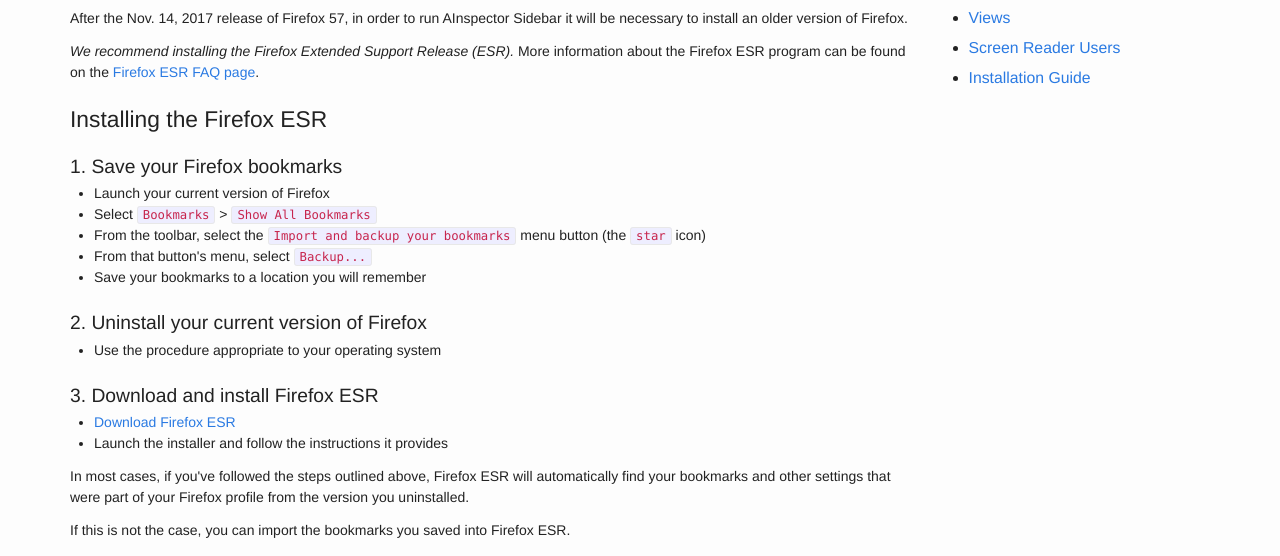
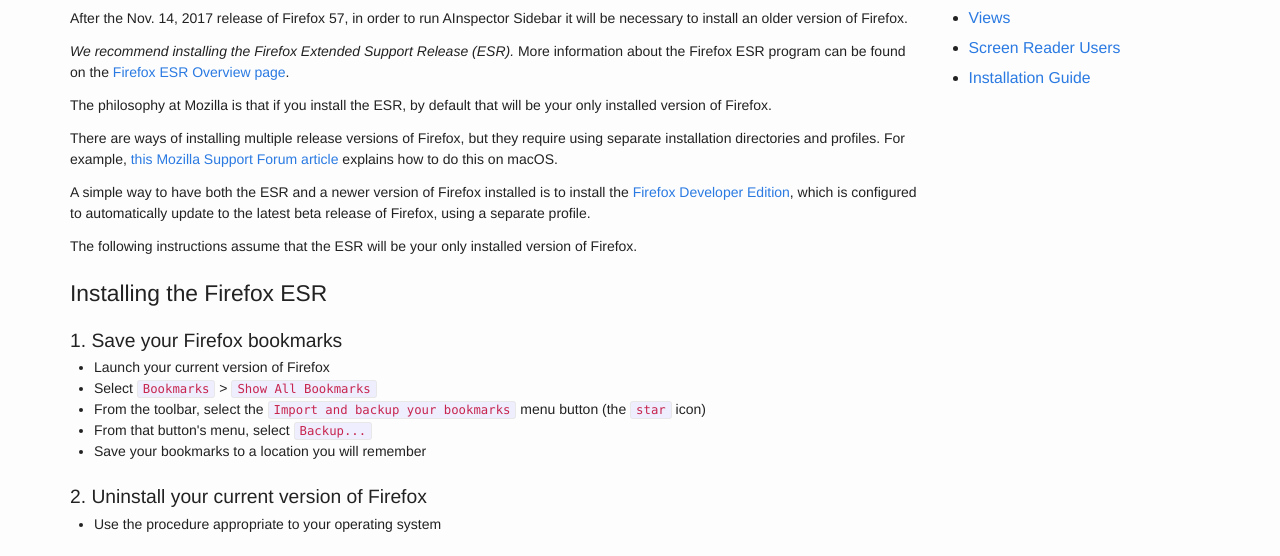
Before and after one commit to ainspector/ainspector.github.io, a plain HTML site: page installation.html in a window 1280 px wide. Shown: the part 194-750 px from the top of the page. Drawn offline with nearby package versions, Linux system fonts and the light colour scheme.

Commit message:
Update ESR installation overview

```diff
--- a/installation.html
+++ b/installation.html
@@ -56,7 +56,19 @@
 Sidebar it will be necessary to install an older version of Firefox.</p>
 <p><em>We recommend installing the Firefox Extended Support Release (ESR).</em> More
 information about the Firefox ESR program can be found on the <a href="https://www.mozilla.org/en-US/firefox/organizations/faq/">Firefox ESR
-FAQ page</a>.</p>
+Overview page</a>.</p>
+<p>The philosophy at Mozilla is that if you install the ESR, by default that
+will be your only installed version of Firefox.</p>
+<p>There are ways of installing multiple release versions of Firefox, but they
+require using separate installation directories and profiles. For example,
+<a href="https://support.mozilla.org/en-US/questions/1149213">this Mozilla Support Forum article</a>
+explains how to do this on macOS.</p>
+<p>A simple way to have both the ESR and a newer version of Firefox installed
+is to install the <a href="https://www.mozilla.org/en-US/firefox/developer/">Firefox Developer Edition</a>,
+which is configured to automatically update to the latest beta release of
+Firefox, using a separate profile.</p>
+<p>The following instructions assume that the ESR will be your only installed
+version of Firefox.</p>
 <h2 id="installing-the-firefox-esr">Installing the Firefox ESR</h2>
 <h3 id="1-save-your-firefox-bookmarks">1. Save your Firefox bookmarks</h3>
 <ul>
```
